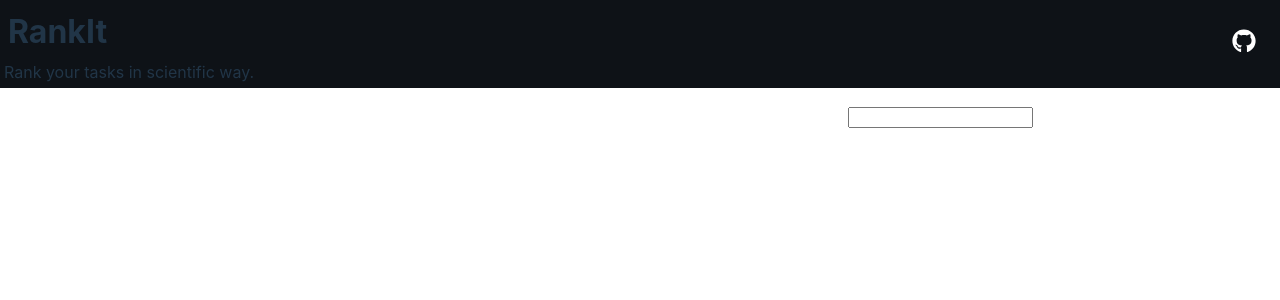
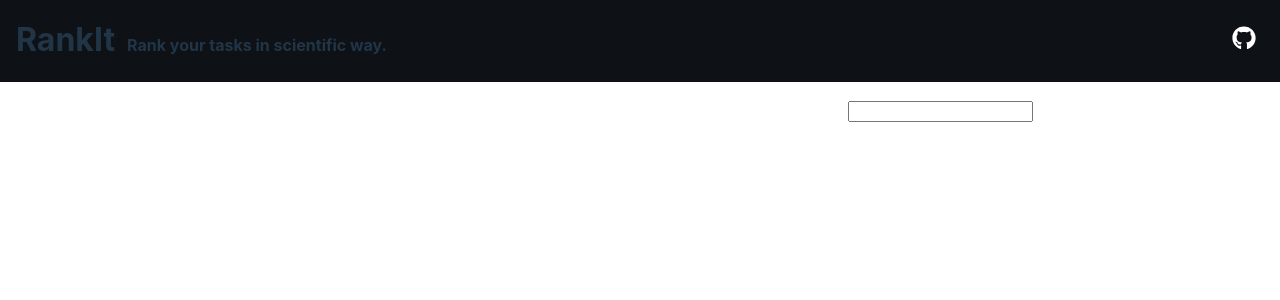
Before and after one commit to dwskme/rankIt, a React (Vite) app: page / in a window 1280 px wide. Shown: the top 300 px of the page. Built offline with nearby package versions, Linux system fonts and the light colour scheme.

Commit message:
style(WIP): topbar styling..

```diff
--- a/package.json
+++ b/package.json
@@ -13,6 +13,7 @@
     "react": "^18.2.0",
     "react-dom": "^18.2.0",
     "react-hook-form": "^7.51.1",
+    "react-icons": "^5.0.1",
     "styled-components": "^6.1.8"
   },
   "devDependencies": {
--- a/src/App.css
+++ b/src/App.css
@@ -1,8 +1,9 @@
 .app-container {
   display: flex;
-  height: 100vh;
+  height: auto;
+  flex: 1; /* Take up remaining space */
+  overflow: hidden; /* Hide any overflow */
 }
-
 .grid-container {
   margin: 40px;
   flex: 1;
--- a/src/components/TopBar.css
+++ b/src/components/TopBar.css
@@ -1,23 +1,24 @@
 .top-bar {
+  position: sticky;
+  top: 0;
   display: flex;
   justify-content: space-between;
   align-items: center;
   padding: 4px;
   background: #0e1217;
-}
-
-h1 {
-  margin: 8px;
-  padding: 4px;
+  z-index: 1000; /* Ensure top bar is above other content */
 }
 
 .project-info {
   display: flex;
-  flex-direction: column;
+  flex-direction: row;
+  align-items: baseline;
 }
 
 .project-info h1 {
   margin: 0;
+  margin: 8px;
+  padding: 4px;
 }
 
 .github-link {
--- a/src/components/TopBar.tsx
+++ b/src/components/TopBar.tsx
@@ -13,7 +13,7 @@
     <div className="top-bar">
       <div className="project-info">
         <h1>{title}</h1>
-        <span>{description}</span>
+        <h4>{description}</h4>
       </div>
       <div className="github-link">
         <a href={githubLink} target="_blank" rel="noopener noreferrer">
--- a/src/index.css
+++ b/src/index.css
@@ -28,7 +28,6 @@
   padding: 0;
   display: flex;
   place-items: center;
-  min-height: 100vh;
 }
 
 #root {
```
Also changed, not shown: 1 other file (tests, documents, lock files or other folders).
